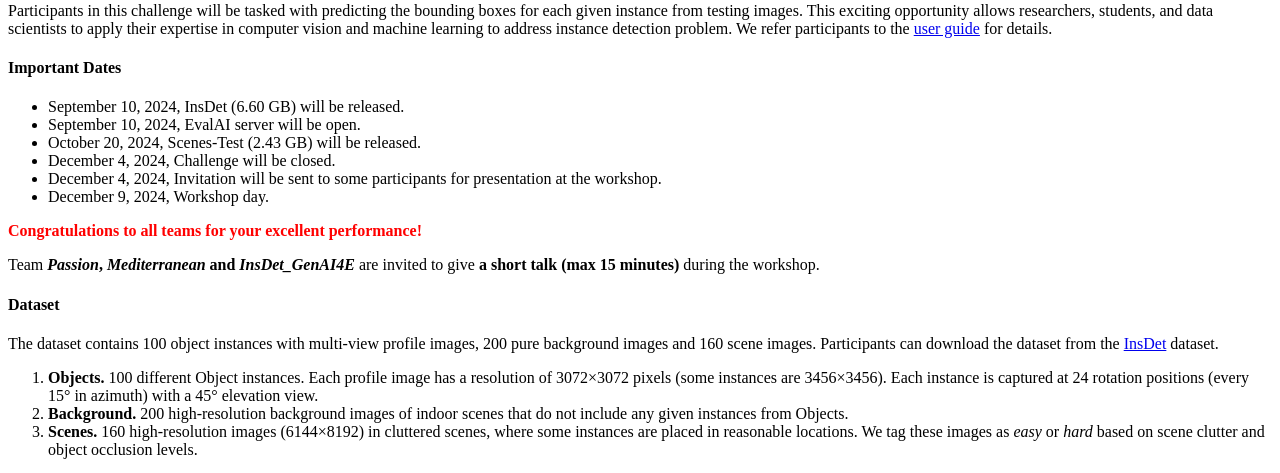
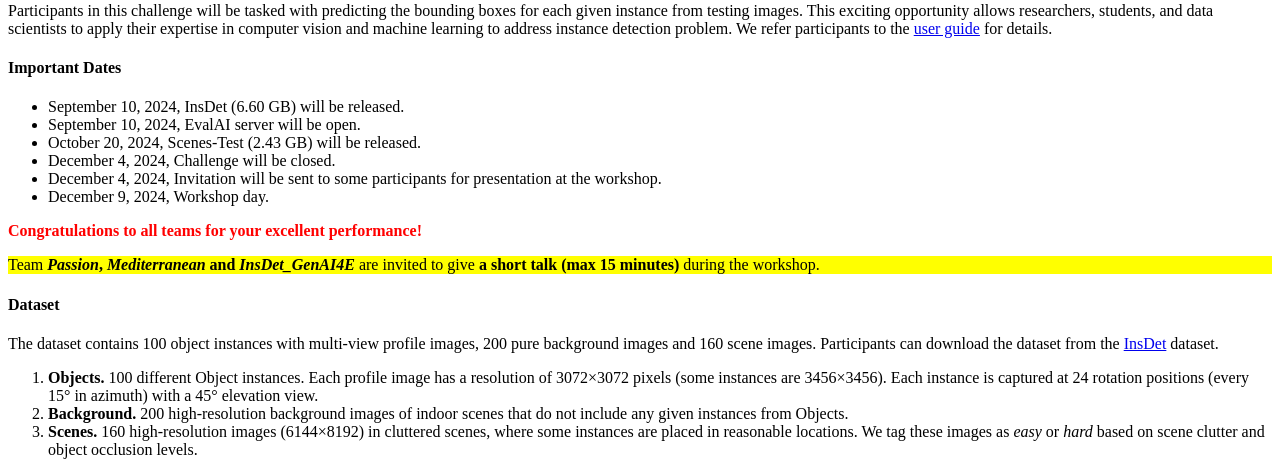
Before and after one commit to insdet/InsDetWorkshop, a Python web app: template templates/description.html in a window 1280 px wide. Shown: the part 941-1414 px from the top of the page. Run offline with Jinja, Linux system fonts and the light colour scheme; the template is opened without the code that fills it, so the values that code supplies are empty.

Commit message:
Update description.html

```diff
--- a/templates/description.html
+++ b/templates/description.html
@@ -17,7 +17,7 @@
 </ul>
 <!-- <font color="red"><b>Teams with interesting submission will be announced before 11:59 AOE, Dec 04, 2024. Authors are invited to give a short talk (max 15 minutes) during the workshop.</b></font> -->
 <font color="red"><b>Congratulations to all teams for your excellent performance!</b></font>
-<p>Team <b><i>Passion</i>, <i>Mediterranean</i> and <i>InsDet_GenAI4E</i></b> are invited to give <b>a short talk (max 15 minutes)</b> during the workshop.</p>
+<p style="background-color: yellow;">Team <b><i>Passion</i>, <i>Mediterranean</i> and <i>InsDet_GenAI4E</i></b> are invited to give <b>a short talk (max 15 minutes)</b> during the workshop.</p>
 <h4>Dataset</h4>
 <p>The dataset contains 100 object instances with multi-view profile images, 200 pure background images and 160 scene images. Participants can download the dataset from the <a href="https://drive.google.com/drive/folders/1rIRTtqKJGCTifcqJFSVvFshRb-sB0OzP?usp=sharing">InsDet</a> dataset.</p>
 <ol>
```
